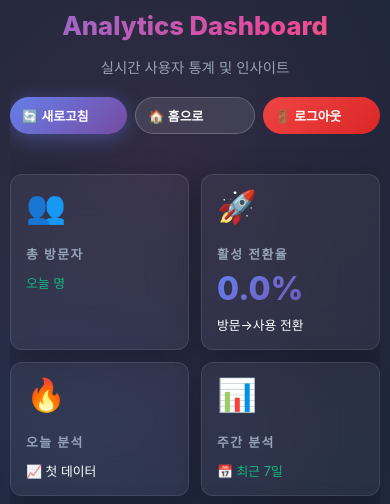
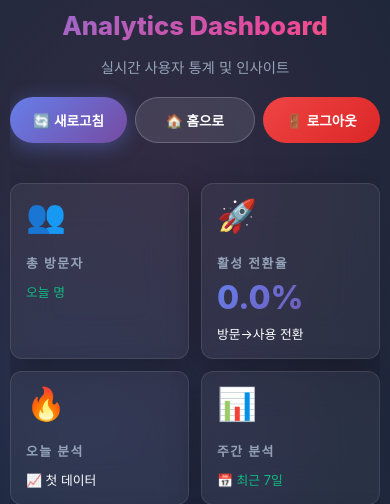
Before and after one commit to JIN8688/repost, a Flask app: template templates/analytics.html in a window 390 px wide. Shown: the top 504 px of the page. Run offline with Flask 3, Linux system fonts and the light colour scheme; the template is opened without the code that fills it, so the values that code supplies are empty.

Commit message:
📱 모바일 버튼 터치 사용성 대폭 개선
✅ 버튼 중앙정렬:
- justify-content: center 추가
- 아이콘 & 텍스트가 버튼 중앙에 완벽 배치

✅ 버튼 크기 증가 (터치 영역 확대):
- 768px:
  • 높이: min-height 48px (Apple 권장 44px 이상)
  • 패딩: 14px 16px (기존 10px에서 증가)
  • 폰트: 0.9em (0.85em에서 증가)

- 480px:
  • 높이: min-height 44px
  • 패딩: 12px 12px (기존 8px에서 증가)
  • 폰트: 0.85em (0.8em에서 증가)

- 360px:
  • 높이: min-height 44px
  • 패딩: 12px 10px (기존 8px에서 증가)
  • 폰트: 0.8em (0.75em에서 증가)

결과:
✅ 손가락으로 누르기 훨씬 편해짐!
✅ 터치 타겟 최소 44px (Apple HIG 기준)
✅ 버튼 텍스트 중앙 정렬
✅ 실수로 엉뚱한 버튼 누르는 일 감소
✅ 접근성(Accessibility) 대폭 개선!

```diff
--- a/templates/analytics.html
+++ b/templates/analytics.html
@@ -596,8 +596,10 @@
 
             .header-actions .btn {
                 flex: 1;
-                font-size: 0.85em;
-                padding: 10px 16px;
+                font-size: 0.9em;
+                padding: 14px 16px;
+                justify-content: center;
+                min-height: 48px;
             }
 
             .stat-value {
@@ -673,8 +675,10 @@
             }
 
             .header-actions .btn {
-                font-size: 0.8em;
-                padding: 8px 12px;
+                font-size: 0.85em;
+                padding: 12px 12px;
+                justify-content: center;
+                min-height: 44px;
             }
 
             .stats-grid {
@@ -791,8 +795,10 @@
             }
 
             .header-actions .btn {
-                font-size: 0.75em;
-                padding: 8px 10px;
+                font-size: 0.8em;
+                padding: 12px 10px;
+                justify-content: center;
+                min-height: 44px;
             }
 
             .stats-grid {
```
